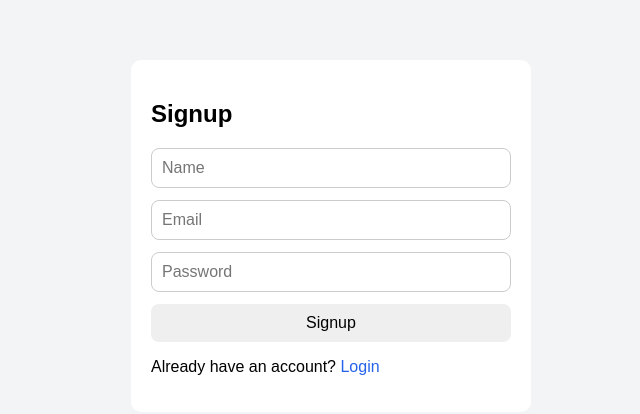
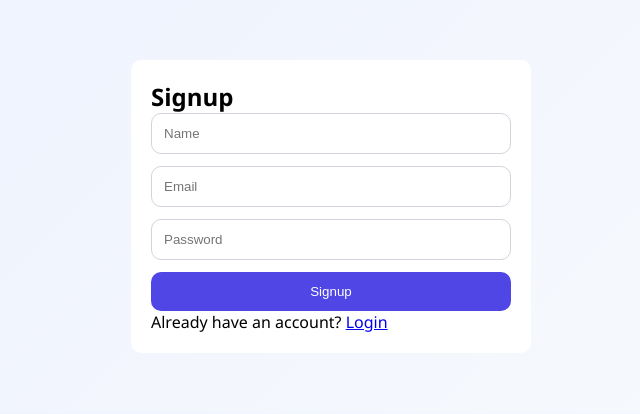
Before and after one commit to rp2444941/ai-dashboard-generator, a React (Vite) app in the folder client/: page /signup in a window 1280 px wide. Shown: the top 414 px of the page, without its empty margins (309-949 px from the left). Built offline with nearby package versions, Linux system fonts and the light colour scheme.

Commit message:
index.css

```diff
--- a/client/src/index.css
+++ b/client/src/index.css
@@ -1,35 +1,89 @@
 body {
   margin: 0;
-  font-family: Arial, sans-serif;
-  background: #f3f4f6;
+  font-family: "Segoe UI", Tahoma, Geneva, Verdana, sans-serif;
+  background: linear-gradient(135deg, #eef2ff, #f8fafc);
 }
 
+/* Reset */
 * {
   box-sizing: border-box;
+  margin: 0;
+  padding: 0;
 }
 
-input,
-textarea,
-button {
-  font-family: inherit;
-  font-size: 16px;
-  padding: 10px;
-}
-
+/* Inputs & Textarea */
 input,
 textarea {
   width: 100%;
-  border: 1px solid #ccc;
-  border-radius: 8px;
+  padding: 12px;
+  border: 1px solid #d1d5db;
+  border-radius: 10px;
+  outline: none;
+  transition: 0.3s;
 }
 
-button {
-  border: none;
-  border-radius: 8px;
-  cursor: pointer;
+input:focus,
+textarea:focus {
+  border-color: #6366f1;
+  box-shadow: 0 0 0 2px rgba(99, 102, 241, 0.2);
 }
 
-a {
-  color: #2563eb;
-  text-decoration: none;
+/* Button */
+button {
+  padding: 12px 18px;
+  border: none;
+  border-radius: 10px;
+  background: #4f46e5;
+  color: white;
+  font-weight: 500;
+  cursor: pointer;
+  transition: 0.3s;
 }
+
+button:hover {
+  background: #4338ca;
+}
+.card:hover {
+  transform: translateY(-3px);
+}
+button:disabled {
+  background: #9ca3af;
+  cursor: not-allowed;
+}
+
+/* Card style (important 🔥) */
+.card {
+  background: white;
+  padding: 20px;
+  border-radius: 16px;
+  box-shadow: 0 8px 20px rgba(0, 0, 0, 0.05);
+  margin-top: 20px;
+  transition: 0.3s;
+}
+
+/* Container */
+.container {
+  max-width: 900px;
+  margin: auto;
+  padding: 20px;
+}
+
+/* Header */
+.header {
+  display: flex;
+  justify-content: space-between;
+  align-items: center;
+  margin-bottom: 25px;
+}
+
+/* Output box */
+.output {
+  white-space: pre-wrap;
+  line-height: 1.6;
+}
+
+/* Small text */
+.small-text {
+  font-size: 14px;
+  color: #6b7280;
+}
```
